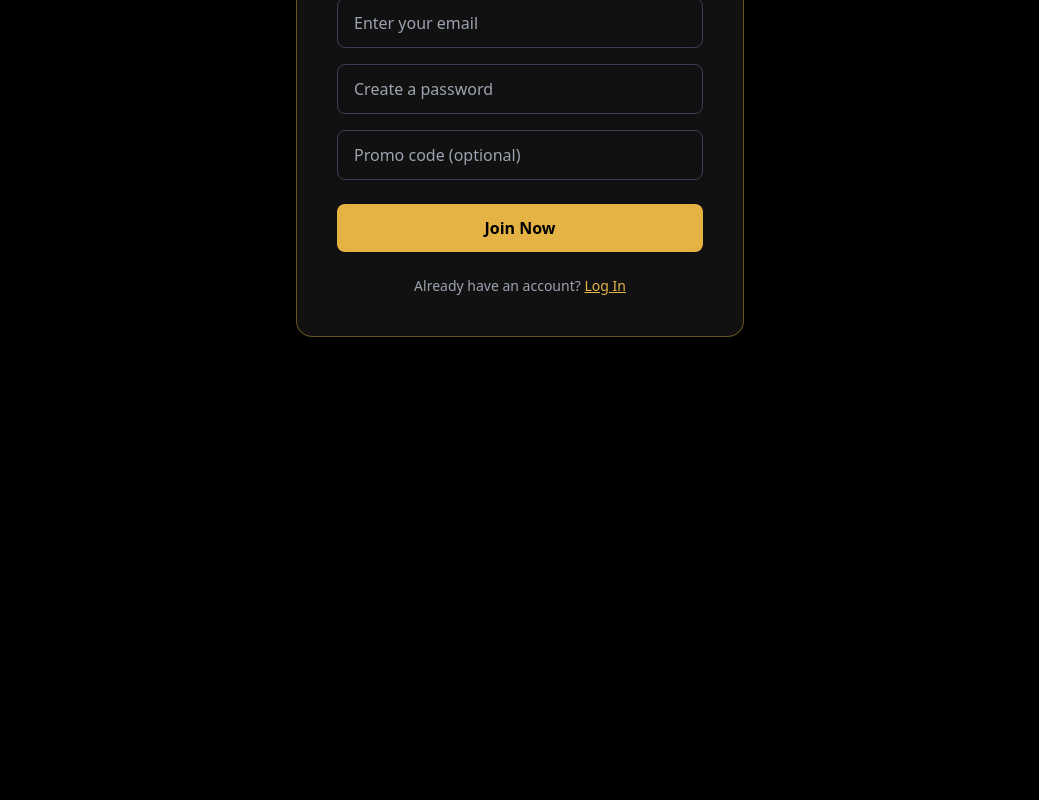
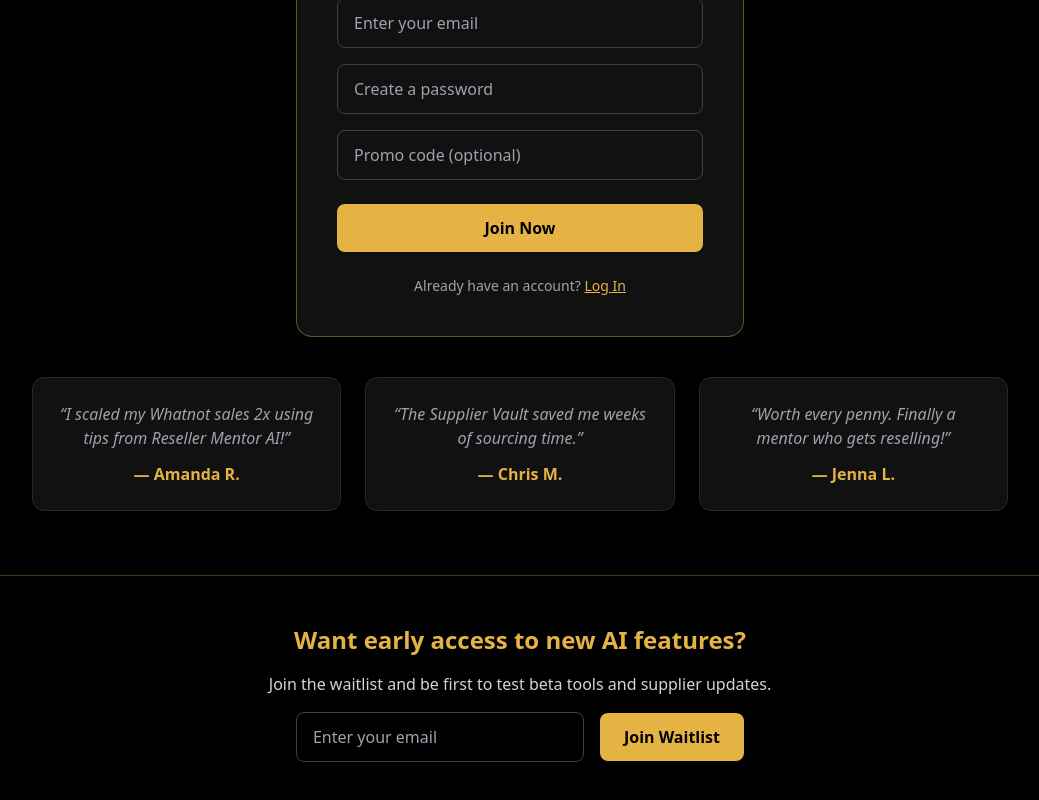
Before and after one commit to kuhnbrandyn/Reseller-Mentor-v.3, a Next.js app: page /signup in a window 1280 px wide. Shown: the part 985-1785 px from the top of the page, without its empty margins (120-1159 px from the left). Before the commit the page ends 1362 px from the top, so only its background shows below. Built offline with nearby package versions, Linux system fonts and the light colour scheme; no server answers.

Commit message:
Update page.tsx

```diff
--- a/app/signup/page.tsx
+++ b/app/signup/page.tsx
@@ -1,5 +1,4 @@
 "use client";
-
 import { useState } from "react";
 import { useRouter } from "next/navigation";
 import { supabase } from "@/lib/supabaseClient";
@@ -19,7 +18,7 @@ export default function SignUpPage() {
     setLoading(true);
 
     try {
-      // ✅ Check if profile already exists
+      // ✅ Check if a profile already exists for this email
       const { data: existingProfile, error: existingError } = await supabase
         .from("profiles")
         .select("payment_status")
@@ -42,13 +41,13 @@ export default function SignUpPage() {
         // 🚫 If user exists but unpaid
         if (existingProfile.payment_status !== "paid") {
           alert("You already started signing up. Redirecting you to finish payment...");
+          setLoading(false);
           router.push(`/terms?email=${encodeURIComponent(email.trim())}`);
-          setLoading(false);
           return;
         }
       }
 
-      // ✅ Continue as normal for new users or no profile
+      // ✅ Continue existing signup flow
       if (promoCode === "ADMINFREE" || promoCode === "TESTACCESS") {
         alert("Promo accepted! Redirecting to dashboard...");
         router.push("/dashboard");
@@ -204,7 +203,6 @@ export default function SignUpPage() {
           onChange={(e) => setEmail(e.target.value)}
           className="w-full mb-4 px-4 py-3 rounded-lg border border-gray-700 bg-transparent text-white focus:border-[#E4B343] focus:outline-none"
         />
-
         <input
           type="password"
           placeholder="Create a password"
@@ -212,7 +210,6 @@ export default function SignUpPage() {
           onChange={(e) => setPassword(e.target.value)}
           className="w-full mb-4 px-4 py-3 rounded-lg border border-gray-700 bg-transparent text-white focus:border-[#E4B343] focus:outline-none"
         />
-
         <input
           type="text"
           placeholder="Promo code (optional)"
@@ -236,6 +233,54 @@ export default function SignUpPage() {
           </a>
         </p>
       </section>
+
+      {/* === TESTIMONIALS === */}
+      <section className="max-w-5xl w-full px-6 grid md:grid-cols-3 gap-6 text-center mb-16">
+        <div className="bg-[#111] p-6 rounded-xl border border-gray-800 shadow-md">
+          <p className="italic text-gray-400">
+            “I scaled my Whatnot sales 2x using tips from Reseller Mentor AI!”
+          </p>
+          <p className="text-[#E4B343] mt-3 font-semibold">— Amanda R.</p>
+        </div>
+        <div className="bg-[#111] p-6 rounded-xl border border-gray-800 shadow-md">
+          <p className="italic text-gray-400">
+            “The Supplier Vault saved me weeks of sourcing time.”
+          </p>
+          <p className="text-[#E4B343] mt-3 font-semibold">— Chris M.</p>
+        </div>
+        <div className="bg-[#111] p-6 rounded-xl border border-gray-800 shadow-md">
+          <p className="italic text-gray-400">
+            “Worth every penny. Finally a mentor who gets reselling!”
+          </p>
+          <p className="text-[#E4B343] mt-3 font-semibold">— Jenna L.</p>
+        </div>
+      </section>
+
+      {/* === WAITLIST === */}
+      <section className="w-full bg-black py-12 text-center border-t border-[#E4B343]/30">
+        <h3 className="text-2xl font-semibold mb-4 text-[#E4B343]">
+          Want early access to new AI features?
+        </h3>
+        <p className="text-gray-300 mb-4">
+          Join the waitlist and be first to test beta tools and supplier updates.
+        </p>
+        <div className="flex flex-col md:flex-row justify-center gap-4 items-center">
+          <input
+            type="email"
+            placeholder="Enter your email"
+            value={waitlistEmail}
+            onChange={(e) => setWaitlistEmail(e.target.value)}
+            className="px-4 py-3 rounded-lg border border-gray-700 bg-transparent text-white focus:border-[#E4B343] focus:outline-none w-72"
+          />
+          <button
+            onClick={handleWaitlistJoin}
+            disabled={joiningWaitlist}
+            className="bg-[#E4B343] text-black px-6 py-3 rounded-lg font-semibold hover:bg-[#d9a630] transition"
+          >
+            {joiningWaitlist ? "Joining..." : "Join Waitlist"}
+          </button>
+        </div>
+      </section>
     </main>
   );
 }
```
